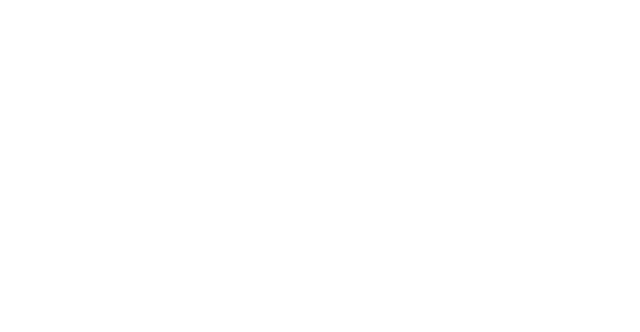
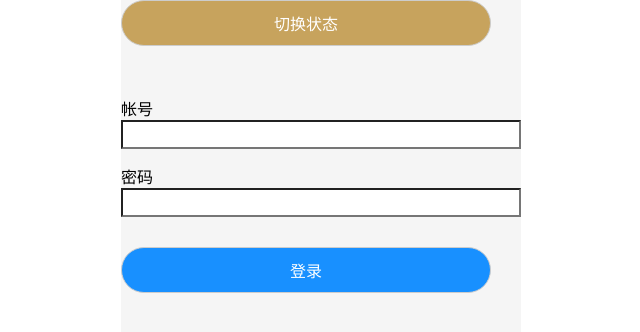
Before and after one commit to zhouaizhuang/Vue3_study, a Vue app: page /testKeepAlive in a window 1280 px wide. Before the commit this address had no page. Shown: the top 332 px of the page, without its empty margins (319-959 px from the left). Built offline with nearby package versions, Linux system fonts and the light colour scheme.

Commit message:
keepalive对组件值进行缓存

```diff
--- a/src/router/modules/component.ts
+++ b/src/router/modules/component.ts
@@ -5,4 +5,5 @@
   { path: '/recursionCom', component: () => import('../../views/studyCom/recursionCom/index.vue') },
   { path: '/dynamicCom', component: () => import('../../views/studyCom/dynamicCom/index.vue') },
   { path: '/slot', component: () => import('../../views/studyCom/slot/index.vue') },
+  { path: '/testKeepAlive', component: () => import('../../views/studyCom/testKeepAlive/index.vue') },
 ]
--- a/src/views/index.vue
+++ b/src/views/index.vue
@@ -41,6 +41,7 @@
         <div class="db w20 pb30 min190px"><router-link class="g42b983" to="/definePropsEmit">组件传值propsEmit</router-link></div>
         <div class="db w20 pb30 min190px"><router-link class="g42b983" to="/dynamicCom">动态组件</router-link></div>
         <div class="db w20 pb30 min190px"><router-link class="g42b983" to="/slot">插槽</router-link></div>
+        <div class="db w20 pb30 min190px"><router-link class="g42b983" to="/testKeepAlive">keepalive</router-link></div>
       </div>
     </div>
   </div>
--- /dev/null
+++ b/src/views/studyCom/testKeepAlive/Login.vue
@@ -0,0 +1,26 @@
+<template>
+  <div class="">
+    <div>
+      <div class="mb15">
+        <div class="">帐号</div>
+        <input class="f1 pt5 pb5" type="text" v-model="form.userName">
+      </div>
+      <div class="mb30">
+        <div class="">密码</div>
+        <input class="f1 pt5 pb5" type="text" v-model="form.password">
+      </div>
+      <div @click="submit" class="tc mr30 pr10 pl10 pr10 pt10 pb10 bdc rds30 bg1890ff gf">登录</div>
+    </div>
+  </div>
+</template>
+<script setup lang="ts">
+  const form = reactive({
+    userName: '',
+    password: '',
+  })
+  const submit = () => {
+    console.log(form)
+  }
+</script>
+<style scoped>
+</style>
--- /dev/null
+++ b/src/views/studyCom/testKeepAlive/Regist.vue
@@ -0,0 +1,31 @@
+<template>
+  <div>
+    <div class="mb15">
+      <div class="">帐号</div>
+      <input class="f1 pt5 pb5" type="text" v-model="registForm.userName">
+    </div>
+    <div class="mb30">
+      <div class="">密码</div>
+      <input class="f1 pt5 pb5" type="text" v-model="registForm.password">
+    </div>
+    <div class="mb30">
+      <div class="">验证码</div>
+      <input class="f1 pt5 pb5" type="text" v-model="registForm.check">
+    </div>
+    <div @click="regist" class="tc mr30 pr10 pl10 pr10 pt10 pb10 bdc rds30 bg1890ff gf">注册</div>
+  </div>
+</template>
+<script setup lang="ts">
+import Login from "./Login.vue"
+  // 注册
+  const registForm = reactive({
+    userName: '',
+    password: '',
+    check:''
+  })
+  const regist = () => {
+    console.log(registForm)
+  }
+</script>
+<style scoped>
+</style>
--- /dev/null
+++ b/src/views/studyCom/testKeepAlive/index.vue
@@ -0,0 +1,38 @@
+<template>
+  <div class="bgf7 mh100vh">
+    <div @click="toogleState" class="mb50 tc mr30 pr10 pl10 pr10 pt10 pb10 bdc rds30 bgc7a35d gf">切换状态</div>
+    <keep-alive>
+      <Login v-if="state == 'login'"></Login>
+      <Regist v-else-if="state == 'regist'"></Regist>
+    </keep-alive>
+  </div>
+</template>
+<script setup lang="ts">
+import Login from "./Login.vue"
+import Regist from "./Regist.vue"
+  const state = ref<string>('login')
+  console.log(state.value)
+  const toogleState = () => {
+    state.value = state.value == 'login' ? 'regist' : 'login'
+  }
+  const form = reactive({
+    userName: '',
+    password: '',
+  })
+  const submit = () => {
+    console.log(form.userName)
+    console.log(form.password)
+  }
+
+  // 注册
+  const registForm = reactive({
+    userName: '',
+    password: '',
+    check:''
+  })
+  const regist = () => {
+    console.log(regist)
+  }
+</script>
+<style scoped>
+</style>
```
